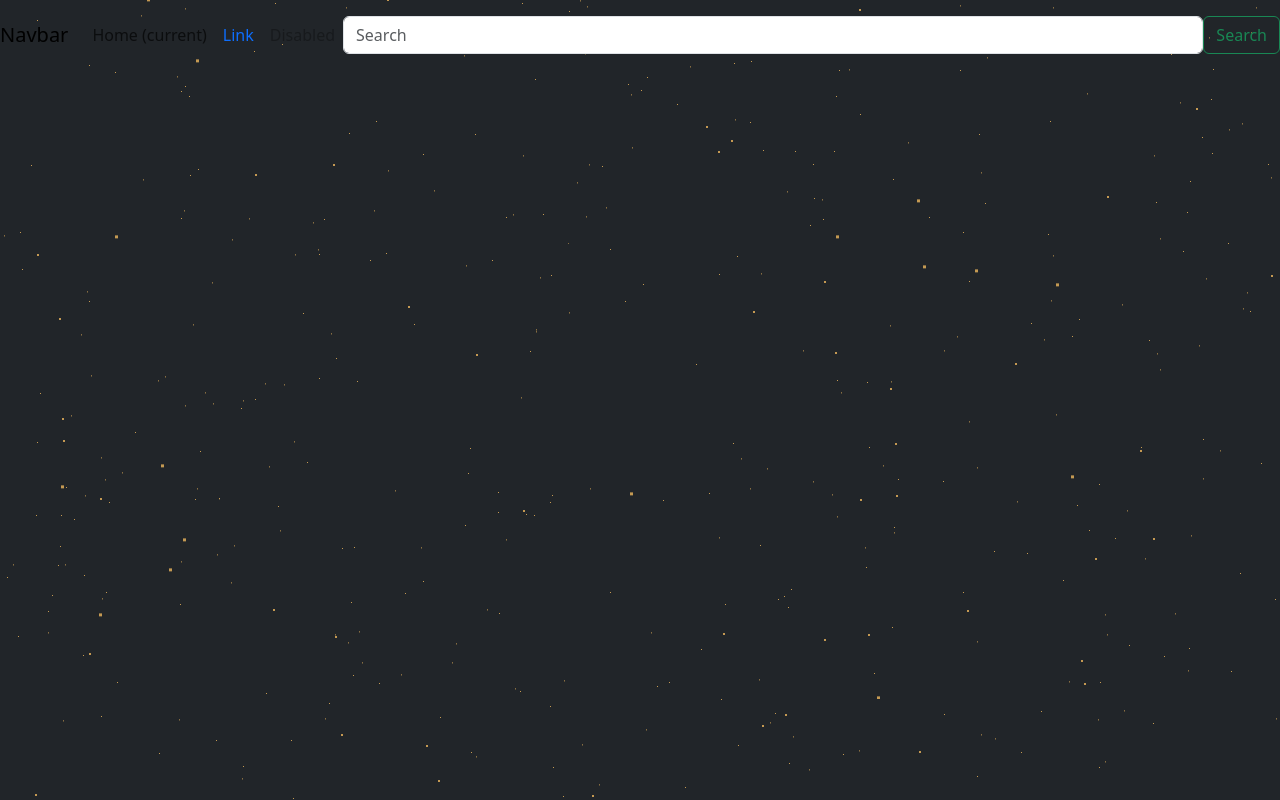
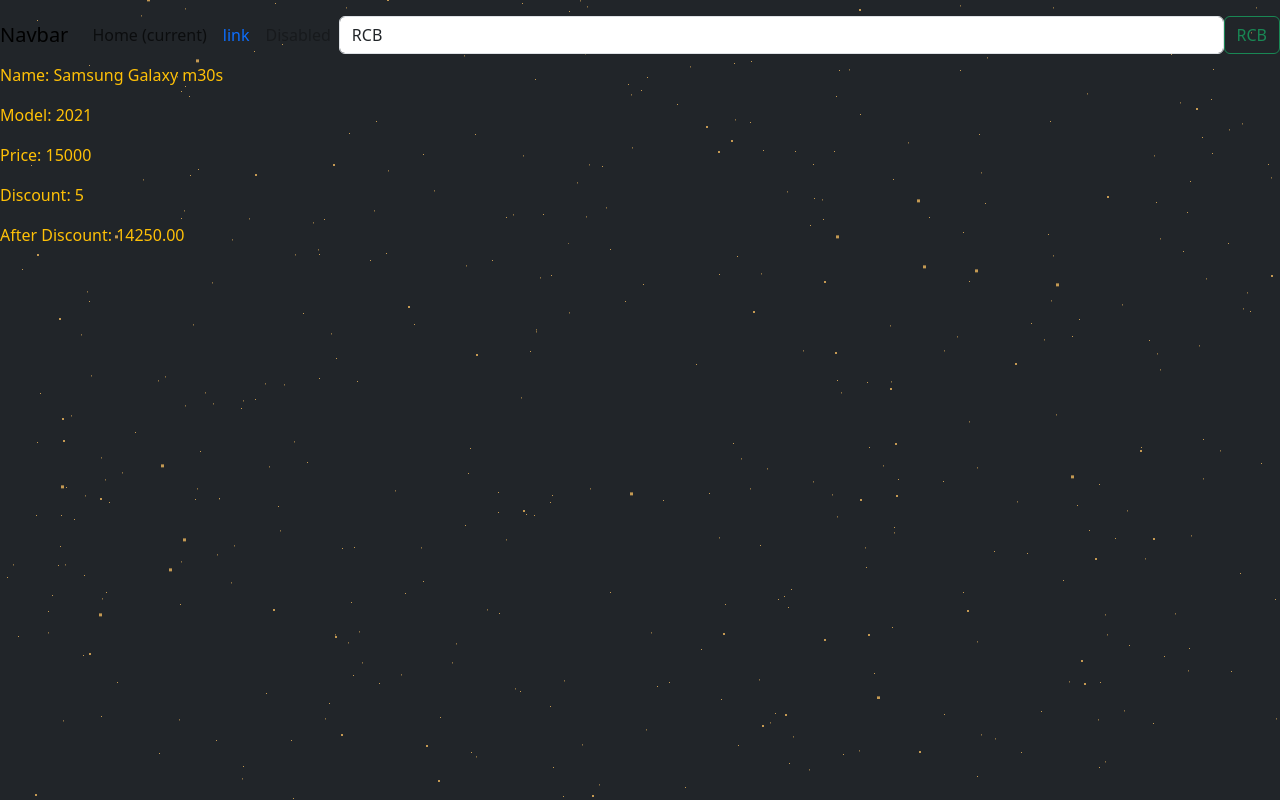
Before and after one commit to Hanumanthareddy884/StepIn, an Angular app: page / in a window 1280 px wide. Built offline with nearby package versions, Linux system fonts and the light colour scheme.

Commit message:
i bootstrap save

```diff
--- a/src/app/app.component.html
+++ b/src/app/app.component.html
@@ -5,4 +5,5 @@
   <div id="stars3"></div>
   <div id="stars4"></div>
   <app-header></app-header>
+  <app-product-list></app-product-list>
 </div>
--- a/src/app/app.component.ts
+++ b/src/app/app.component.ts
@@ -1,11 +1,12 @@
 import { Component } from '@angular/core';
 import { RouterOutlet } from '@angular/router';
 import { HeaderComponent } from './components/header/header.component';
+import { ProductListComponent } from './components/product-list/product-list.component';
 
 @Component({
   selector: 'app-root',
   standalone: true,
-  imports: [RouterOutlet,HeaderComponent],
+  imports: [RouterOutlet,HeaderComponent,ProductListComponent],
   templateUrl: './app.component.html',
   styleUrl: './app.component.css'
 })
--- a/src/app/components/header/header.component.html
+++ b/src/app/components/header/header.component.html
@@ -10,7 +10,7 @@
         <a class="nav-link" href="#">Home <span class="sr-only">(current)</span></a>
       </li>
       <li class="nav-item">
-        <a class="nav-link text-primary" href="#">Link</a>
+        <a class="nav-link text-primary" href="#">{{ title }}</a>
       </li>
       <li class="nav-item">
         <a class="nav-link disabled" href="#">Disabled</a>
@@ -18,8 +18,8 @@
     </ul>
 
     <form class="form-inline my-2 my-lg-0 d-flex flex-lg-fill">
-      <input class="form-control mr-sm-2" type="search" placeholder="Search">
-      <button class="btn btn-outline-success my-2 my-sm-0" type="submit">Search</button>
+      <input class="form-control mr-sm-2"name="searchText" [(ngModel)]="searchText"placeholder="Search">
+      <button class="btn btn-outline-success my-2 my-sm-0" type="submit">{{ searchText }}</button>
     </form>
   </div>
 </nav>
--- a/src/app/components/header/header.component.ts
+++ b/src/app/components/header/header.component.ts
@@ -1,12 +1,14 @@
 import { Component } from '@angular/core';
+import { FormsModule } from '@angular/forms';
 
 @Component({
   selector: 'app-header',
   standalone: true,
-  imports: [],
+  imports: [FormsModule],
   templateUrl: './header.component.html',
   styleUrl: './header.component.css'
 })
 export class HeaderComponent {
-
+  searchText = "RCB";
+  title = "link"
 }
--- /dev/null
+++ b/src/app/components/product-list/product-list.component.html
@@ -0,0 +1,5 @@
+<p class="text-warning">Name: {{products.name}}</p>
+<p class="text-warning">Model: {{products.model}}</p>
+<p class="text-warning">Price: {{products.price}}</p>
+<p class="text-warning">Discount: {{ products.discount }}</p>
+<p class="text-warning">After Discount: {{getDiscount().toFixed(2)}}</p>
--- /dev/null
+++ b/src/app/components/product-list/product-list.component.ts
@@ -0,0 +1,20 @@
+import { Component } from '@angular/core';
+
+@Component({
+  selector: 'app-product-list',
+  standalone: true,
+  imports: [],
+  templateUrl: './product-list.component.html',
+  styleUrl: './product-list.component.css'
+})
+export class ProductListComponent {
+  products = {
+    name:"Samsung Galaxy m30s",
+    model:2021,
+    price: 15000,
+    discount:5
+  }
+  getDiscount(){
+    return this.products.price -((this.products.price*this.products.discount)/100)
+  }
+}
```
Also changed, not shown: src/app/components/product-list/product-list.component.css (added), 1 other file (tests, documents, lock files or other folders).
